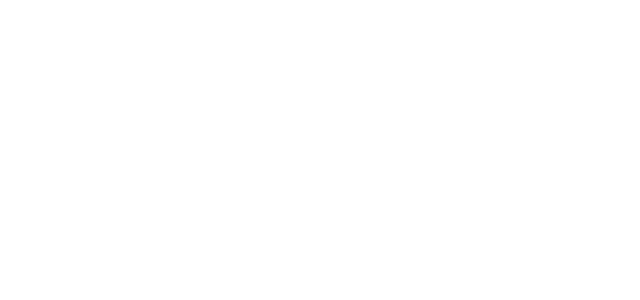
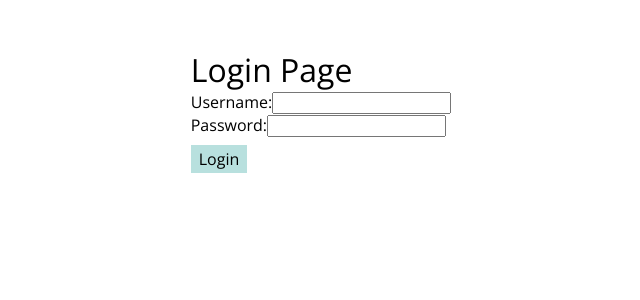
Before and after one commit to Zamza584/task-app, a React (Vite) app: page /login in a window 1280 px wide. Before the commit this address had no page. Shown: the top 300 px of the page, without its empty margins (319-959 px from the left). Built offline with nearby package versions, Linux system fonts and the light colour scheme.

Commit message:
login page and project ideas

```diff
--- a/src/App.jsx
+++ b/src/App.jsx
@@ -2,6 +2,7 @@
 import Admin from './pages/Admin';
 import Home from './pages/home';
 import { Routes, Route } from "react-router-dom"
+import Login from './pages/login';
 
 function App() {
   return (
@@ -9,6 +10,7 @@
       <Routes>
         <Route path="/" element={<Home />} />
         <Route path="/admin" element={<Admin />} />
+        <Route path='/login' element={<Login />} />
       </Routes>
     </>
   )
--- a/src/css/components.css
+++ b/src/css/components.css
@@ -44,3 +44,8 @@
   writing-mode: vertical-rl;
   text-orientation: upright;
 }
+
+.sidebar-content a {
+  text-decoration: none;
+  color: inherit;
+}
--- a/src/pages/home.jsx
+++ b/src/pages/home.jsx
@@ -1,7 +1,8 @@
-import React, { useEffect, useState, useRef } from 'react'
+import React, { useEffect, useState } from 'react'
 import Task from '../components/Task'
 import ScheduledTasks from '../components/ScheduledTasks'
 import { useCookies } from 'react-cookie'
+import { Link } from 'react-router-dom'
 
 function Home() {
   const [cookies, setCookie] = useCookies(["appState"])
@@ -28,6 +29,7 @@
 
   }, [])
 
+  // cookies are set up when tasks or scheduledtasks are changed
   useEffect(() => {
     try {
       const state = { tasks, text, scheduledTasks };
@@ -53,12 +55,6 @@
     setText("");
     setError();
 
-    // const state = {
-    //   tasks: newTasks,
-    //   text: "",
-    //   scheduledTasks,
-    // };
-    // setCookie("appState", JSON.stringify(state), { path: "/", maxAge: 604800 });
   }
 
   function handleChange(e) {
@@ -122,7 +118,7 @@
 
       <div className='right-sidebar'>
         <div className="sidebar-content">
-          <button>Save Tasks</button>
+          <button><Link to="/login">Save Task</Link></button>
         </div>
       </div>
     </div>
--- /dev/null
+++ b/src/pages/login.jsx
@@ -0,0 +1,22 @@
+import React from 'react';
+
+const Login = () => {
+    return (
+        <div className="login-page">
+            <h1 className="login-title">Login Page</h1>
+            <form className="login-form">
+                <div className="form-group-username">
+                    <label htmlFor="username" className="form-label">Username:</label>
+                    <input type="text" id="username" name="username" className="form-input" />
+                </div>
+                <div className="form-group-password">
+                    <label htmlFor="password" className="form-label">Password:</label>
+                    <input type="password" id="password" name="password" className="form-input" />
+                </div>
+                <button type="submit" className="form-button">Login</button>
+            </form>
+        </div>
+    );
+};
+
+export default Login;
```
Also changed, not shown: project-ideas.txt (added).
